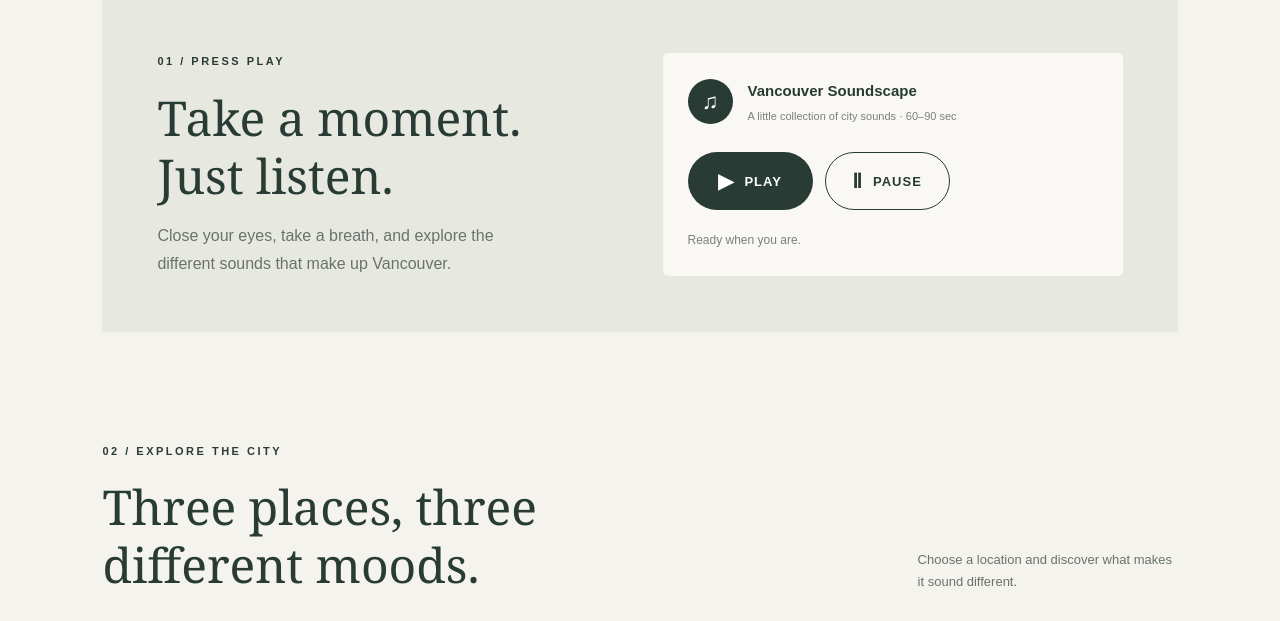
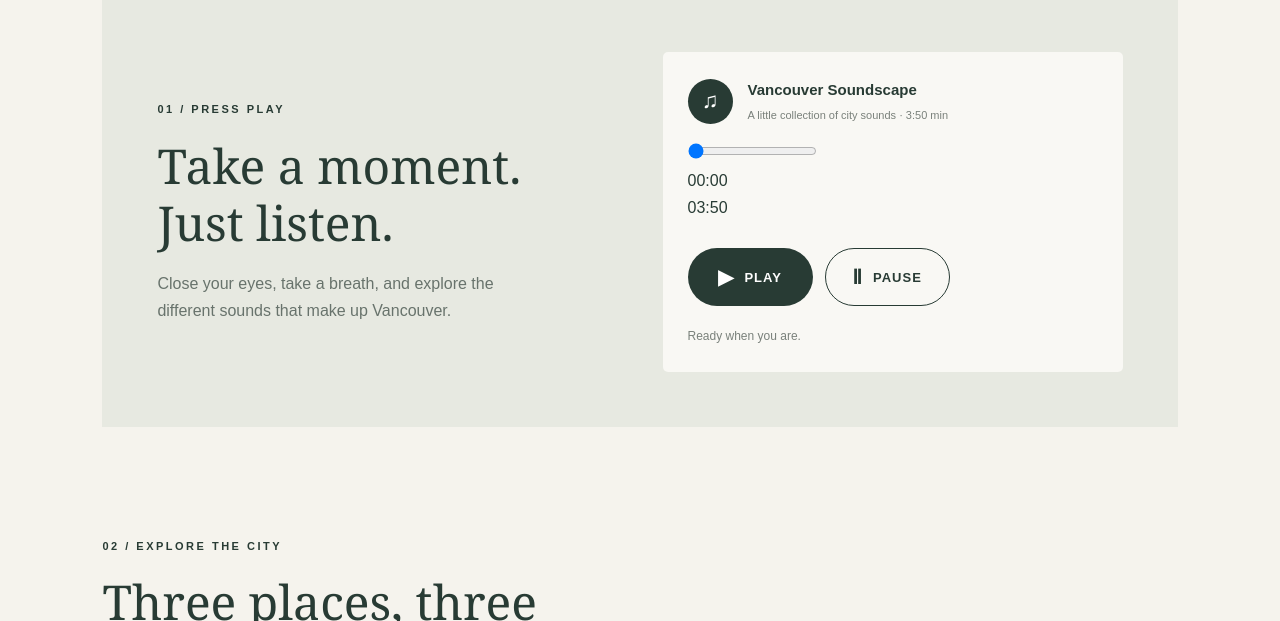
Before and after one commit to cahyakumala/lab5-kumala, a plain HTML site: page index.html in a window 1280 px wide. Shown: the part 1176-1797 px from the top of the page. Drawn offline with Linux system fonts and the light colour scheme.

Commit message:
Refactor audio section and update sound duration
Updated audio section to reflect the correct duration of the soundscape and improved formatting for readability.

```diff
--- a/index.html
+++ b/index.html
@@ -4,6 +4,7 @@
 <head>
     <meta charset="UTF-8">
     <meta name="viewport" content="width=device-width, initial-scale=1.0">
+
     <title>Listening to Vancouver</title>
 
     <link rel="stylesheet" href="style.css">
@@ -12,7 +13,9 @@
 
 <body>
 
+    <!-- HERO SECTION -->
     <header class="hero">
+
         <nav>
             <a href="#" class="logo">LISTENING TO VANCOUVER</a>
             <a href="#explore" class="nav-link">Explore the city ↓</a>
@@ -20,80 +23,134 @@
 
         <div class="hero-content">
             <p class="eyebrow">A SOUND JOURNEY · BRITISH COLUMBIA</p>
+
             <h1>Listen to the<br>city around you.</h1>
+
             <p>
                 Vancouver is more than a place to see.
                 It is a place to hear. From quiet green spaces
                 to busy streets, every corner has its own sound.
             </p>
-            <a href="#soundscape" class="hero-button">Start listening ↓</a>
+
+            <a href="#soundscape" class="hero-button">
+                Start listening ↓
+            </a>
         </div>
 
         <div class="hero-bottom">
             <span>49° 16' N / 123° 07' W</span>
             <span>01 — 03 / EXPLORE</span>
         </div>
+
     </header>
+
 
     <main>
 
+        <!-- INTRODUCTION -->
         <section class="intro">
+
             <p class="eyebrow">THE IDEA BEHIND THIS PROJECT</p>
+
             <h2>A different way to experience a city.</h2>
+
             <p>
                 We often explore places through photographs and videos,
                 but what happens when we pay attention to the sounds
                 around us? This project takes a closer look at Vancouver
                 through its everyday soundscapes.
             </p>
+
         </section>
 
+
+        <!-- AUDIO SECTION -->
         <section id="soundscape" class="audio-section">
 
             <div class="audio-text">
+
                 <p class="eyebrow">01 / PRESS PLAY</p>
+
                 <h2>Take a moment.<br>Just listen.</h2>
+
                 <p>
                     Close your eyes, take a breath, and explore
                     the different sounds that make up Vancouver.
                 </p>
+
             </div>
 
+
             <div class="audio-player">
+
                 <div class="audio-icon">♫</div>
 
                 <div class="audio-details">
                     <h3>Vancouver Soundscape</h3>
-                    <p>A little collection of city sounds · 60–90 sec</p>
+                    <p>A little collection of city sounds · 3:50 min</p>
                 </div>
 
+
+                <!-- AUDIO PROGRESS BAR -->
+                <div class="audio-timeline">
+
+                    <input
+                        type="range"
+                        id="audioProgress"
+                        min="0"
+                        max="230"
+                        value="0"
+                        step="0.1"
+                        aria-label="Audio progress"
+                    >
+
+                    <div class="audio-time">
+                        <span id="currentTime">00:00</span>
+                        <span id="duration">03:50</span>
+                    </div>
+
+                </div>
+
+
+                <!-- AUDIO CONTROLS -->
                 <div class="audio-controls">
+
                     <button id="playButton" aria-label="Play audio">
                         <span>▶</span>
-                        <span>PLAY</span>
+                        PLAY
                     </button>
 
                     <button id="pauseButton" aria-label="Pause audio">
                         <span>Ⅱ</span>
-                        <span>PAUSE</span>
+                        PAUSE
                     </button>
+
                 </div>
 
                 <p id="audioStatus" aria-live="polite">
                     Ready when you are.
                 </p>
+
             </div>
 
+
             <audio id="cityAudio" preload="metadata">
-                <source src="audio/vancouver-soundscape.mp3" type="audio/mpeg">
+                <source
+                    src="audio/vancouver-soundscape.mp3"
+                    type="audio/mpeg"
+                >
                 Your browser does not support audio.
             </audio>
 
         </section>
 
+
+
+        <!-- EXPLORE SECTION -->
         <section id="explore" class="explore-section">
 
             <div class="section-heading">
+
                 <div>
                     <p class="eyebrow">02 / EXPLORE THE CITY</p>
                     <h2>Three places, three different moods.</h2>
@@ -103,33 +160,50 @@
                     Choose a location and discover
                     what makes it sound different.
                 </p>
+
             </div>
 
+
+            <!-- LOCATION BUTTONS -->
             <div class="location-buttons">
 
-                <button class="location-button active" data-location="park">
+                <button
+                    class="location-button active"
+                    data-location="park"
+                >
                     01 &nbsp; Stanley Park
                 </button>
 
-                <button class="location-button" data-location="downtown">
+                <button
+                    class="location-button"
+                    data-location="downtown"
+                >
                     02 &nbsp; Downtown
                 </button>
 
-                <button class="location-button" data-location="waterfront">
+                <button
+                    class="location-button"
+                    data-location="waterfront"
+                >
                     03 &nbsp; Waterfront
                 </button>
 
             </div>
 
+
+            <!-- LOCATION CONTENT -->
             <div class="location-card">
 
                 <div class="location-image">
+
                     <img
                         id="locationImage"
                         src="https://images.pexels.com/photos/34066293/pexels-photo-34066293.png"
                         alt="Stanley Park in Vancouver"
                     >
+
                 </div>
+
 
                 <div class="location-info">
 
@@ -137,23 +211,31 @@
                         01 / NATURE
                     </p>
 
-                    <h3 id="locationTitle">Stanley Park</h3>
+                    <h3 id="locationTitle">
+                        Stanley Park
+                    </h3>
 
                     <p id="locationDescription">
                         A peaceful natural space surrounded by trees,
                         fresh air, birds, and the sound of wind.
                     </p>
 
+
                     <div class="location-divider"></div>
 
-                    <p class="sound-label">SOUNDS TO IMAGINE</p>
+
+                    <p class="sound-label">
+                        SOUNDS TO IMAGINE
+                    </p>
 
                     <p id="locationSounds" class="location-sounds">
                         Birds singing · Leaves moving · Ocean breeze
                     </p>
 
                 </div>
+
             </div>
+
 
             <p class="explore-note">
                 Different places, different sounds, one city.
@@ -161,7 +243,11 @@
 
         </section>
 
+
+
+        <!-- CLOSING SECTION -->
         <section class="closing">
+
             <p class="eyebrow">03 / A FINAL THOUGHT</p>
 
             <h2>
@@ -172,15 +258,26 @@
             <p>
                 The city is always speaking. We just have to listen.
             </p>
+
         </section>
 
     </main>
 
+
+
+    <!-- FOOTER -->
     <footer>
-        <a href="#" class="footer-logo">LISTENING TO VANCOUVER</a>
+
+        <a href="#" class="footer-logo">
+            LISTENING TO VANCOUVER
+        </a>
+
         <p>Interactive Media Lab 5 · 2026</p>
+
         <p>Made as a small exploration of sound and place.</p>
+
     </footer>
+
 
 </body>
 </html>
```
